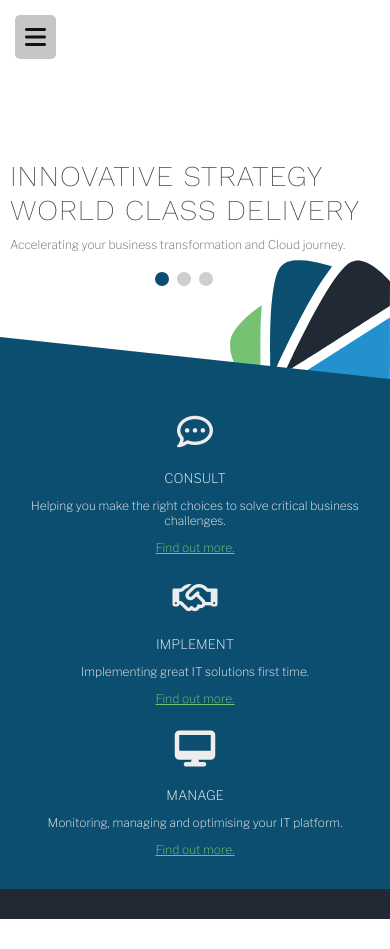
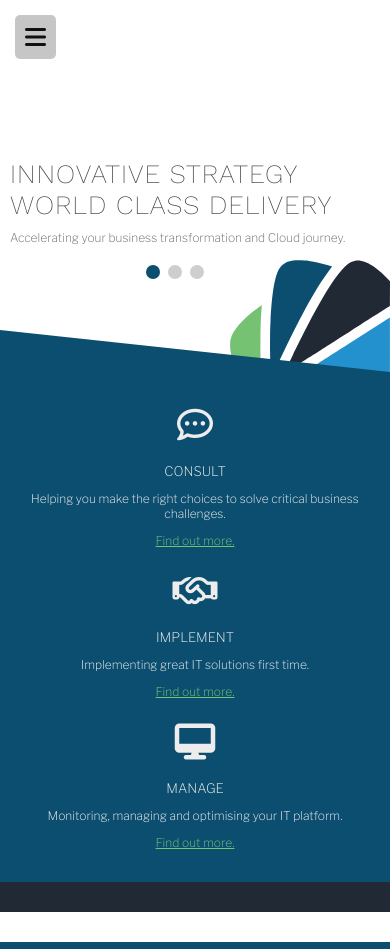
Before and after one commit to Allans-dev/Practice-web-site, a PHP site: page / in a window 390 px wide. Run offline with PHP 8.4, Linux system fonts and the light colour scheme; some libraries are stand-ins or nearby versions.

Commit message:
mobile responsive optimisation
 - title reduced width and size of text.
 - logo adjusted in mobile screens.
 - customised breakpoints to reflect when the site breaks.

```diff
--- a/style/main.css
+++ b/style/main.css
@@ -13,10 +13,10 @@ body {
   font-weight: 300;
   color: #414141;
   margin: 0; }
-  @media only screen and (max-width: 1024px) {
+  @media only screen and (max-width: 1150px) {
     body {
       font-size: 14px; } }
-  @media only screen and (max-width: 480px) {
+  @media only screen and (max-width: 620px) {
     body {
       font-size: 12px; } }
 
@@ -38,7 +38,7 @@ nav {
   padding: 30px 10px 0;
   position: absolute;
   right: 0; }
-  @media only screen and (max-width: 768px) {
+  @media only screen and (max-width: 935px) {
     nav {
       padding-top: 10px; } }
   nav ul {
@@ -50,7 +50,7 @@ nav {
     width: calc(100%);
     float: right;
     margin-right: 0px; }
-    @media only screen and (max-width: 480px) {
+    @media only screen and (max-width: 620px) {
       nav ul {
         display: none; } }
     nav ul li {
@@ -63,11 +63,11 @@ nav {
         background-color: transparent;
         -webkit-transition: color, background-color 0.3s;
         transition: color, background-color 0.3s; }
-        @media only screen and (max-width: 768px) {
+        @media only screen and (max-width: 935px) {
           nav ul li a:link,
           nav ul li a:visited {
             padding: 10px 10px; } }
-        @media only screen and (max-width: 480px) {
+        @media only screen and (max-width: 620px) {
           nav ul li a:link,
           nav ul li a:visited {
             font-size: 85%;
@@ -95,33 +95,40 @@ TITLE / SWIPER
   padding-top: 180px;
   width: 700px;
   margin: 0; }
-  @media only screen and (max-width: 1024px) {
+  @media only screen and (max-width: 1150px) {
     .swiper-container {
       padding-top: 200px;
       width: 600px; } }
-  @media only screen and (max-width: 768px) {
+  @media only screen and (max-width: 935px) {
     .swiper-container {
       padding-top: 120px;
       width: 500px; } }
-  @media only screen and (max-width: 480px) {
+  @media only screen and (max-width: 620px) {
     .swiper-container {
       padding-top: 140px;
-      width: 370px; } }
+      width: 350px; } }
+  @media (max-width: 370px) {
+    .swiper-container {
+      padding-top: 140px;
+      width: 300px; } }
   .swiper-container h1 {
     font-family: 'Work Sans', sans-serif;
     font-weight: 200;
     font-size: 345%;
     margin-bottom: 20px;
     letter-spacing: 1px; }
-    @media only screen and (max-width: 1024px) {
+    @media only screen and (max-width: 1150px) {
       .swiper-container h1 {
         margin-bottom: 10px; } }
-    @media only screen and (max-width: 768px) {
+    @media only screen and (max-width: 935px) {
       .swiper-container h1 {
         font-size: 280%; } }
-    @media only screen and (max-width: 480px) {
+    @media only screen and (max-width: 620px) {
       .swiper-container h1 {
-        font-size: 240%; } }
+        font-size: 220%; } }
+    @media (max-width: 370px) {
+      .swiper-container h1 {
+        font-size: 200%; } }
   .swiper-container span {
     font-weight: 400;
     font-size: 125%;
@@ -131,10 +138,10 @@ TITLE / SWIPER
     width: calc(100%);
     float: left;
     margin-left: 0px; }
-    @media only screen and (max-width: 768px) {
+    @media only screen and (max-width: 935px) {
       .swiper-container span {
         font-size: 100%; } }
-    @media only screen and (max-width: 480px) {
+    @media only screen and (max-width: 620px) {
       .swiper-container span {
         letter-spacing: 0; } }
 
@@ -144,18 +151,18 @@ TITLE / SWIPER
   margin: 70px 0 0 0 !important;
   width: 94% !important;
   opacity: 1 !important; }
-  @media only screen and (max-width: 1024px) {
+  @media only screen and (max-width: 1150px) {
     .swiper-pagination {
       margin-top: 40px !important;
       text-align: center; } }
-  @media only screen and (max-width: 480px) {
+  @media only screen and (max-width: 620px) {
     .swiper-pagination {
       margin-top: 30px !important; } }
   .swiper-pagination .swiper-pagination-bullet {
     opacity: 1;
     background-color: #cecece;
     padding: 5px; }
-    @media only screen and (max-width: 480px) {
+    @media only screen and (max-width: 620px) {
       .swiper-pagination .swiper-pagination-bullet {
         padding: 3px; } }
   .swiper-pagination .swiper-pagination-bullet-active {
@@ -188,11 +195,11 @@ SERVICES
     width: calc(16.6666666667% - 5.8333333333px);
     float: left;
     margin-left: 5px; }
-    @media only screen and (max-width: 1024px) {
+    @media only screen and (max-width: 1150px) {
       .services .consult {
         left: calc(16.6666666667% - 5.8333333333px + 5px);
         position: relative; } }
-    @media only screen and (max-width: 480px) {
+    @media only screen and (max-width: 620px) {
       .services .consult {
         left: calc(0% - 5px + 5px);
         position: relative;
@@ -206,7 +213,7 @@ SERVICES
     width: calc(16.6666666667% - 5.8333333333px);
     float: left;
     margin-left: 5px; }
-    @media only screen and (max-width: 480px) {
+    @media only screen and (max-width: 620px) {
       .services .implement {
         left: calc(0% - 5px + 5px);
         position: relative;
@@ -221,11 +228,11 @@ SERVICES
     width: calc(16.6666666667% - 5.8333333333px);
     float: left;
     margin-left: 5px; }
-    @media only screen and (max-width: 1024px) {
+    @media only screen and (max-width: 1150px) {
       .services .manage {
         left: calc(33.3333333333% - 6.6666666667px + 5px);
         position: relative; } }
-    @media only screen and (max-width: 480px) {
+    @media only screen and (max-width: 620px) {
       .services .manage {
         left: calc(0% - 5px + 5px);
         position: relative;
@@ -244,21 +251,18 @@ BACKGROUND
   z-index: -100;
   width: 650px;
   height: auto; }
-  @media only screen and (max-width: 1024px) {
+  @media only screen and (max-width: 1150px) {
     .logo {
       width: 500px;
       top: 270px; } }
-  @media only screen and (max-width: 768px) {
+  @media only screen and (max-width: 935px) {
     .logo {
       width: 250px;
       top: 270px; } }
-  @media only screen and (max-width: 480px) {
+  @media only screen and (max-width: 620px) {
     .logo {
       width: 160px;
       top: 260px; } }
-  @media (max-width: 320px) {
-    .logo {
-      top: 230px; } }
 
 .services-background:before {
   content: "";
@@ -279,14 +283,14 @@ BACKGROUND
   height: 340px;
   width: 100%;
   z-index: 100; }
-  @media only screen and (max-width: 1024px) {
+  @media only screen and (max-width: 1150px) {
     .services-background {
       height: 280px;
       margin-top: 200px; } }
-  @media only screen and (max-width: 768px) {
+  @media only screen and (max-width: 935px) {
     .services-background {
       margin-top: 130px; } }
-  @media only screen and (max-width: 480px) {
+  @media only screen and (max-width: 620px) {
     .services-background {
       margin-top: 80px;
       height: 510px; } }
@@ -297,10 +301,10 @@ BACKGROUND
   height: 30px;
   width: 100%;
   margin-bottom: 60px; }
-  @media only screen and (max-width: 768px) {
+  @media only screen and (max-width: 935px) {
     .footer {
       margin-bottom: 40px; } }
-  @media only screen and (max-width: 480px) {
+  @media only screen and (max-width: 620px) {
     .footer {
       margin-bottom: 30px; } }
 
@@ -317,7 +321,7 @@ NAV DRAW
   color: #111;
   z-index: 200;
   display: none; }
-  @media only screen and (max-width: 480px) {
+  @media only screen and (max-width: 620px) {
     .nav-draw-icon {
       display: block; } }
 
@@ -332,7 +336,7 @@ NAV DRAW
   overflow-x: hidden;
   padding-top: 60px;
   transition: 0.5s; }
-  @media only screen and (max-width: 480px) {
+  @media only screen and (max-width: 620px) {
     .sidenav {
       padding-top: 15px; } }
   .sidenav a {
@@ -342,7 +346,7 @@ NAV DRAW
     color: #818181;
     display: block;
     transition: 0.3s; }
-    @media only screen and (max-width: 480px) {
+    @media only screen and (max-width: 620px) {
       .sidenav a {
         font-size: 18px; } }
   .sidenav .closebtn {
--- a/style/main.scss
+++ b/style/main.scss
@@ -134,7 +134,12 @@ TITLE / SWIPER
 
     @include mobile-landscape-and-below {
         padding-top: 140px;
-        width: 370px;
+        width: 350px;
+    }
+
+    @include mobile-portrait-and-below {
+        padding-top: 140px;
+        width: 300px;
     }
 
     h1 {
@@ -153,7 +158,11 @@ TITLE / SWIPER
         }
 
         @include mobile-landscape-and-below {
-            font-size: 240%;
+            font-size: 220%;
+        }
+
+        @include mobile-portrait-and-below {
+            font-size: 200%;
         }
     }
 
@@ -307,9 +316,6 @@ BACKGROUND
         top: 260px;
     }
 
-    @include mobile-portrait-and-below {
-        top: 230px;
-    }
 }
 
 .services-background:before {
--- a/style/mixins.scss
+++ b/style/mixins.scss
@@ -1,8 +1,11 @@
 
-$mq-mobile-portrait		: 320px !default;
-$mq-mobile-landscape	: 480px !default;
-$mq-tablet-portrait		: 768px !default;
-$mq-tablet-landscape	: 1024px !default;
+$mq-mobile-portrait		: 370px !default;
+//$mq-mobile-landscape	: 480px !default;
+$mq-mobile-landscape	: 620px !default;
+$mq-tablet-portrait		: 935px !default;
+//$mq-tablet-portrait	: 768px !default;
+$mq-tablet-landscape	: 1150px !default;
+//$mq-tablet-landscape	: 1024px !default;
 $mq-desktop				: 1382px !default;
 
 
```
Also changed, not shown: 1 other file.
